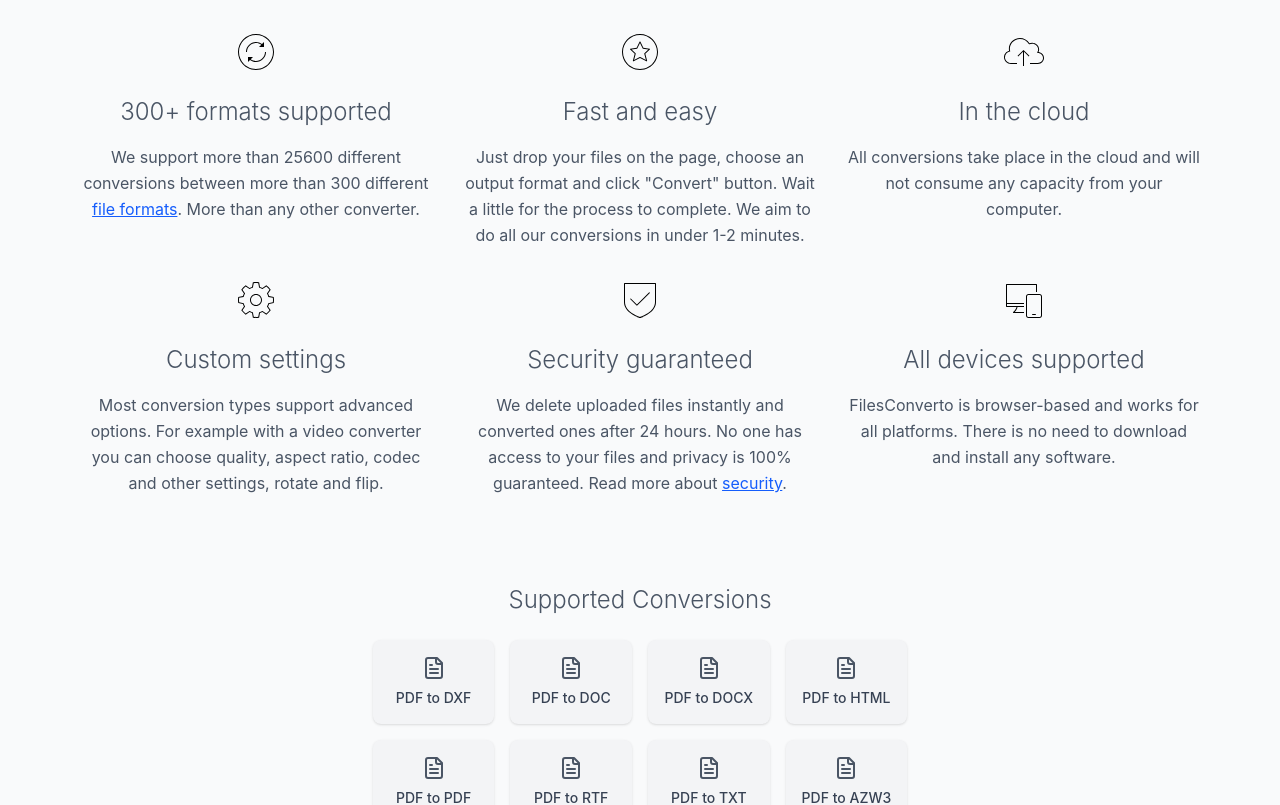
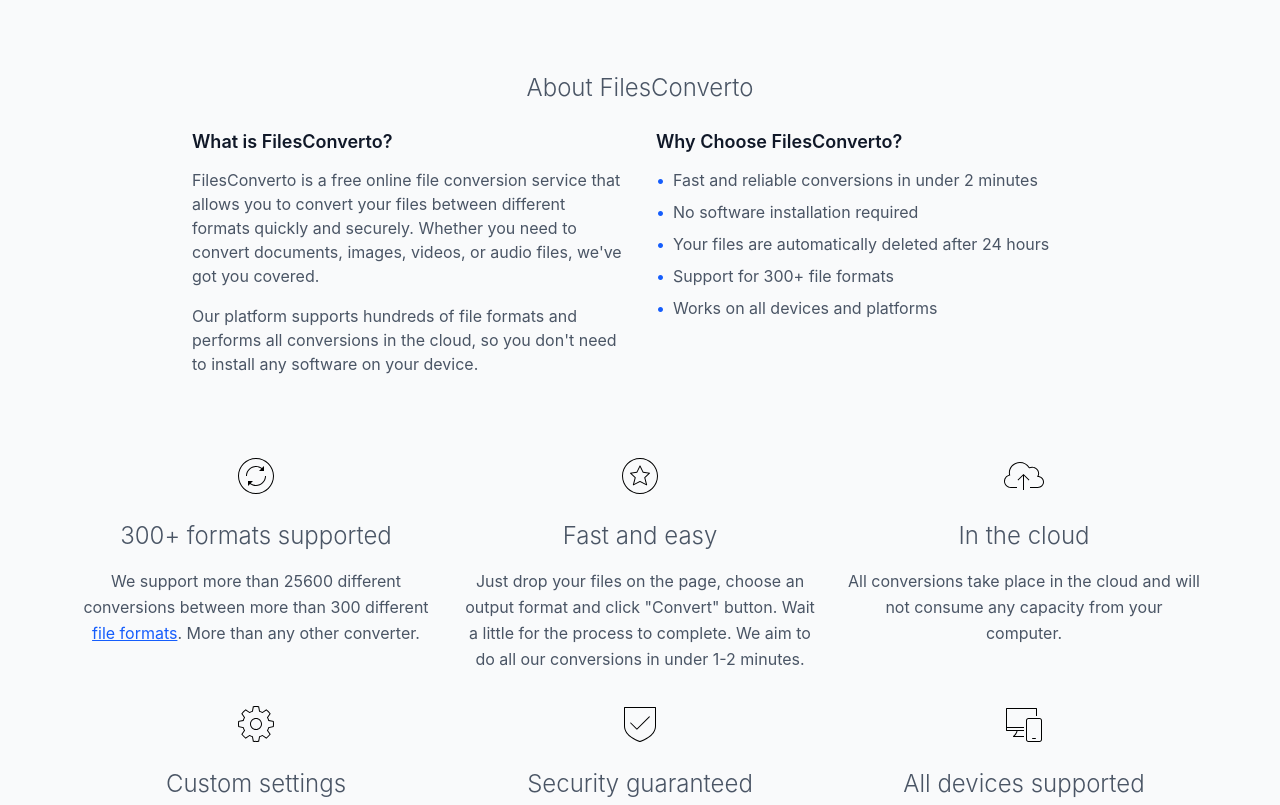
Before and after one commit to PawDevUK/filesconverto, a Next.js app: page / in a window 1280 px wide. Shown: the part 700-1505 px from the top of the page. Built offline with nearby package versions, Linux system fonts and the light colour scheme.

Commit message:
Added about section.

```diff
--- /dev/null
+++ b/app/Main/About.tsx
@@ -0,0 +1,53 @@
+import React from 'react';
+import H3 from '@/app/typography/Headers';
+
+const About: React.FC = () => {
+  return (
+    <section className="py-12 px-6 bg-gray-50">
+      <div className="max-w-4xl mx-auto text-center">
+        <H3 className="mb-6">About FilesConverto</H3>
+        <div className="grid md:grid-cols-2 gap-8 text-left">
+          <div>
+            <h4 className="text-lg font-semibold mb-3 text-gray-900">What is FilesConverto?</h4>
+            <p className="text-gray-600 mb-4">
+              FilesConverto is a free online file conversion service that allows you to convert
+              your files between different formats quickly and securely. Whether you need to
+              convert documents, images, videos, or audio files, we&apos;ve got you covered.
+            </p>
+            <p className="text-gray-600">
+              Our platform supports hundreds of file formats and performs all conversions
+              in the cloud, so you don&apos;t need to install any software on your device.
+            </p>
+          </div>
+          <div>
+            <h4 className="text-lg font-semibold mb-3 text-gray-900">Why Choose FilesConverto?</h4>
+            <ul className="text-gray-600 space-y-2">
+              <li className="flex items-start">
+                <span className="text-blue-600 mr-2">•</span>
+                <span>Fast and reliable conversions in under 2 minutes</span>
+              </li>
+              <li className="flex items-start">
+                <span className="text-blue-600 mr-2">•</span>
+                <span>No software installation required</span>
+              </li>
+              <li className="flex items-start">
+                <span className="text-blue-600 mr-2">•</span>
+                <span>Your files are automatically deleted after 24 hours</span>
+              </li>
+              <li className="flex items-start">
+                <span className="text-blue-600 mr-2">•</span>
+                <span>Support for 300+ file formats</span>
+              </li>
+              <li className="flex items-start">
+                <span className="text-blue-600 mr-2">•</span>
+                <span>Works on all devices and platforms</span>
+              </li>
+            </ul>
+          </div>
+        </div>
+      </div>
+    </section>
+  );
+};
+
+export default About;
--- a/app/Main/Hero.tsx
+++ b/app/Main/Hero.tsx
@@ -6,6 +6,7 @@
 import FileFormat from './FileFormats';
 import HowItWorks from './HowItWorks';
 import UploadsList from './UploadsList';
+import About from './About';
 
 import { UploadsInfoTypes } from '@/app/types/upload.types';
 import { store } from '@/app/store/data';
@@ -46,6 +47,9 @@
 				<HowItWorks></HowItWorks>
 			</section>
 			<section>
+				<About></About>
+			</section>
+			<section>
 				<ServiceInfoCards></ServiceInfoCards>
 			</section>
 			<section>
```
